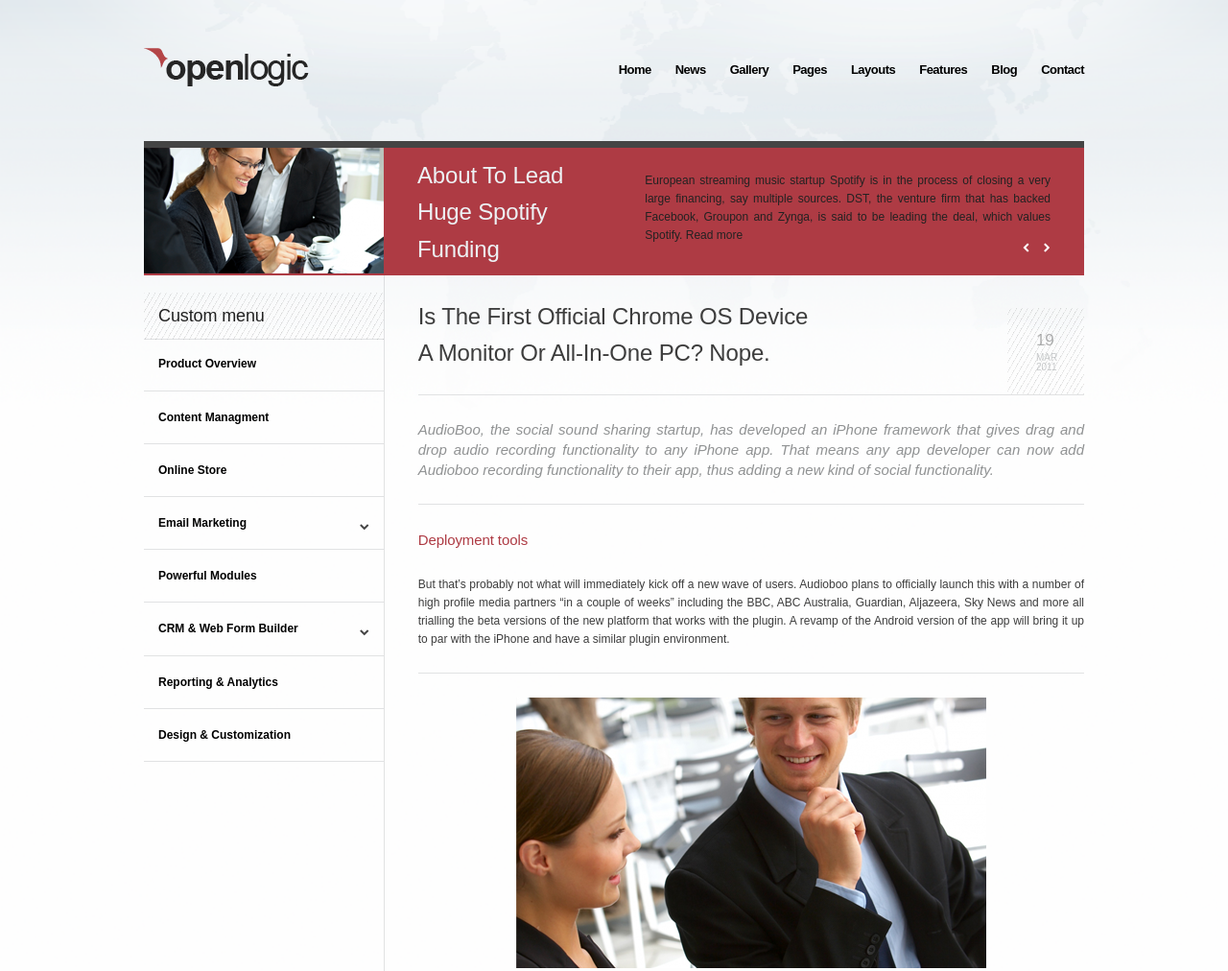
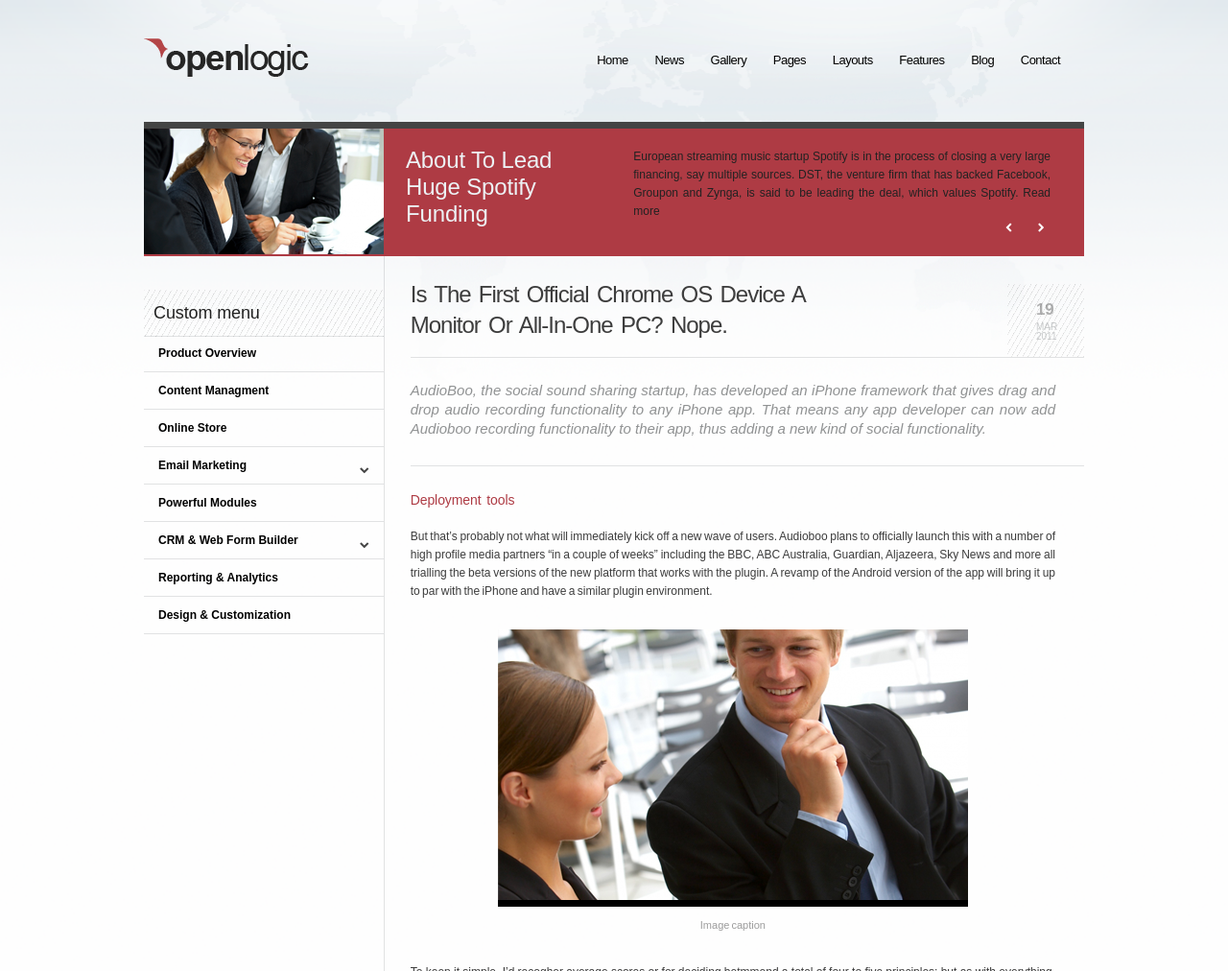
Before and after one commit to yuriy-kislenko/news, a website: page app/index.html in a window 1280 px wide. Shown: the top 1012 px of the page at 96% size. Drawn offline with Linux system fonts and the light colour scheme.

Commit message:
styles fix's

```diff
--- a/app/index.html
+++ b/app/index.html
@@ -86,12 +86,12 @@
                 </p>
             </div>
             <div class="header__section--links">
-                <a href="#">
+                <button>
                     <i class="fa fa-chevron-left" aria-hidden="true"></i>
-                </a>
-                <a href="#">
+                </button>
+                <button>
                     <i class="fa fa-chevron-right" aria-hidden="true"></i>
-                </a>
+                </button>
             </div>
         </section>
         <section class="container__section">
@@ -225,7 +225,9 @@
                     <p>
                         But that’s probably not what will immediately kick off a new wave of users. Audioboo plans to officially launch this with a number of high profile media partners “in a couple of weeks” including the BBC, ABC Australia, Guardian, Aljazeera, Sky News and more all trialling the beta versions of the new platform that works with the plugin. A revamp of the Android version of the app will bring it up to par with the iPhone and have a similar plugin environment.
                     </p>
-                    <img class="first__image" src="./assets/img/header-section/12.png" alt="people image">
+                    <div class="flex-container">
+                        <img class="first__image" src="./assets/img/header-section/12.png" alt="people image">
+                    </div>
                     <p>
                         Image caption
                     </p>
--- a/src/scss/partials/_footer.scss
+++ b/src/scss/partials/_footer.scss
@@ -7,14 +7,19 @@
         min-width: 980px;
         max-width: 980px;
         margin: 0 auto;
+        padding-top: 8px;
+        padding-left: 17px;
+        padding-right: 60px;
 
         & .flex-item {
 
             &:nth-child(2) {
-                margin-top: 42px;
+                margin-top: 40px;
+                margin-left: -39px;
             }
             &:nth-child(3) {
-                margin-top: 42px;
+                margin-top: 40px;
+                margin-left: -39px;
             }
 
             & p {
@@ -66,7 +71,7 @@
 
                 }
 
-                & a:nth-child(1) {
+                & a:nth-child(2) {
                     background-position: -34px -0px;
                     display: inline-block;
                     &:hover {
@@ -74,7 +79,7 @@
                     }
                 }
 
-                & a:nth-child(2) {
+                & a:nth-child(3) {
                     background-position: -34px -29px;
                     display: inline-block;
                     &:hover {
@@ -82,7 +87,7 @@
                     }
                 }
 
-                & a:nth-child(3) {
+                & a:nth-child(4) {
                     background-position: -34px -58px;
                     display: inline-block;
                     &:hover {
@@ -90,7 +95,7 @@
                     }
                 }
 
-                & a:nth-child(4) {
+                & a:nth-child(1) {
                     background-position: -34px -87px;
                     display: inline-block;
                     &:hover {
@@ -164,10 +169,3 @@
     min-width: 980px;
     margin: 0 auto;
 }
-.header {
-    max-width: 980px;
-    min-width: 980px;
-    margin: 0 auto;
-    margin-bottom: 30px;
-    margin-top: 30px;
-}
--- a/src/scss/partials/_header.scss
+++ b/src/scss/partials/_header.scss
@@ -1,20 +1,28 @@
+.header {
+  max-width: 980px;
+  min-width: 980px;
+  margin: 0 auto;
+}
+
 .header {
   display: flex;
   justify-content: space-between;
-  padding: 20px 0;
+  padding: 40px 0;
 
     & .logo {
 
     }
 
     & .nav {
+      margin-right: 25px;
 
       // position: absolute;
       // right: 0;
 
         & ul li {
-          float: left;
-          margin-right: 25px;
+          margin-right: 24px;
+          display: inline-block;
+          padding-left: 0;
 
           &:last-child {
             margin-right: 0;
@@ -26,7 +34,7 @@
             font-size: 13px;
             transition: $primaryTrans;
             letter-spacing: -0.51px;
-            font-weight: 700;
+            font-weight: 500;
             letter-spacing: -0.51px;
             font-family: $primaryFont;
 
--- a/src/scss/partials/_main.scss
+++ b/src/scss/partials/_main.scss
@@ -18,7 +18,7 @@
         position: relative;
 
         & .header__section--image {
-            margin-right: 35px;
+            margin-right: 23px;
 
             & img {
                 margin-bottom: -5px;
@@ -36,9 +36,10 @@
                 font-weight: 400;
                 letter-spacing: -0.16px;
                 white-space: nowrap;
-                padding-top: 10px;
+                padding-top: 19px;
                 margin-top: 0;
                 margin-bottom: 0;
+                line-height: 28px;
             }
 
         }
@@ -53,7 +54,7 @@
                 font-size: 12px;
                 font-weight: 400;
                 line-height: 19px;
-                padding-top: 25px;
+                padding-top: 20px;
                 margin-top: 0;
                 margin-bottom: 0;
             }
@@ -68,13 +69,15 @@
             font-size: 10px;
 
 
-            & a:first-child {
+            & button:first-child {
                 margin-right: 15px;
             }
 
-            & a {
+            & button {
                 color: #ffffff;
                 transition: $primaryTrans;
+                background: transparent;
+                border: none;
 
                 &:hover {
                     color: #9e9e9e;
@@ -105,11 +108,12 @@
                     font-family: $primaryFont;
                     font-size: 18px;
                     font-weight: 400;
-                    letter-spacing: -0.12px;
-                    padding-left: 15px;
+                    letter-spacing: -.12px;
+                    padding-left: 10px;
                     padding-top: 10px;
                     padding-bottom: 10px;
                     border-bottom: 1px solid #5559602b;
+                    margin-top: 35px;
                 }
 
             }
@@ -117,6 +121,10 @@
             & .catalog__accordion {
                 transition: $primaryTrans;
                 margin-top: -20px;
+
+                & ul {
+                    line-height: 3px;
+                }
 
                 ul>li {
                     list-style-type: none;
@@ -168,7 +176,7 @@
 
         & .page__content {
             // width: 100%;
-            padding: 0 0px 35px 35px;
+            padding: 0 0 21px 27px;
             width: 730px;
 
             & .article-head {
@@ -178,24 +186,27 @@
 
                 & .article__heading {
                     max-width: 412px;
+                    max-height: 105px;
 
                     p {
                         color: #3d3d3d;
                         font-family: $primaryFont;
                         font-size: 24px;
                         font-weight: 400;
-                        letter-spacing: -0.16px;
+                        letter-spacing: -1px;
+                        line-height: 32px;
+                        word-spacing: 2.6px;
                     }
 
                 }
 
                 & .article__date {
-                    padding: 20px 30px;
-                    display: inline-block;
+                    padding: 13px 30px;
                     width: 80px;
-                    height: 90px;
+                    height: 76px;
                     background: repeating-linear-gradient(-60deg,#0000,#55555538 1px,transparent 0,transparent 5px);
-                    margin-top: 34px;
+                    display: initial;
+                    align-self: flex-end;
 
                     & p {
                         margin-top: 0;
@@ -207,7 +218,7 @@
                         color: #3c3c3c;
                         font-family: $primaryFont;
                         font-size: 17px;
-                        font-weight: 400;
+                        font-weight: 700;
                         text-transform: uppercase;
                         letter-spacing: -0.12px;
                     }
@@ -237,6 +248,7 @@
 
             & .article-descriptions {
                 border-bottom: 1px solid #5559602b;
+                padding-right: 30px;
 
                 & p {
                     color: #909293;
@@ -244,40 +256,53 @@
                     font-size: 15px;
                     font-weight: 400;
                     font-style: italic;
-                    line-height: 21px;
-                    margin-top: 25px;
-                    margin-bottom: 25px;
+                    line-height: 20px;
                     text-align: justify;
+                    padding-top: 9px;
+                    padding-bottom: 13px;
                 }
 
             }
 
             & .article-text-head {
-                margin-top: 25px;
-                margin-bottom: 25px;
+
 
                 & p {
                 color: #ae3b44;
                 font-family: $primaryFont;
-                font-size: 15px;
+                font-size: 14px;
                 font-weight: 400;
                 letter-spacing: -0.1px;
+                line-height: 27px;
+                word-spacing: 2px;
+                padding-top: 22px;
+                padding-bottom: 15px;
+                margin-block-start: 0;
+                margin-block-end: 0;
                 }
 
             }
 
             & .article-text {
+                padding-right: 30px;
 
-                & .first__image {
-                    position: relative;
-                    margin-left: 50%;
-                    left: -245px;
+                & .flex-container {
+                    display: flex;
+                    justify-content: center;
+                    padding-bottom: 10px;
+
+                    & img {
+                        border-bottom: 7px solid #000;
+                    }
+
                 }
+
                 & .img2 {
                     float: left;
-                    margin-top: 25px;
-                    margin-bottom: 25px;
+                    margin-top: 30px;
+                    margin-bottom: 30px;
                     margin-right: 30px;
+                    border-bottom: 7px solid #000;
                 }
 
                 & p {
@@ -287,12 +312,20 @@
                 font-weight: 400;
                 line-height: 19px;
                 text-align: justify;
-                padding-bottom: 25px;
+                padding-bottom: 30px;
+                -webkit-margin-before: 0;
+                margin-block-start: 0;
+                margin-block-end: 0;
+                word-spacing: -1px;
                 border-bottom: 1px solid #5559602b;
+
+                &:first-child {
+                    border: none;
+                }
                 }
 
                 & p:nth-child(1) {
-                    margin-bottom: 25px;
+
                 }
                 & p:nth-child(3) {
                     opacity: 0.5;
@@ -302,18 +335,20 @@
                     font-weight: 400;
                     line-height: 19px;
                     text-align: center;
+                    border-bottom: none;
                 }
 
                 & .article-text2 {
-                margin-top: 25px;
-                margin-bottom: 25px;
 
                 & p {
                 color: #ae3b44;
                 font-family: $primaryFont;
                 font-size: 15px;
                 font-weight: 400;
-                letter-spacing: -0.1px;
+                letter-spacing: -.1px;
+                border-bottom: 0;
+                padding-top: 23px;
+                padding-bottom: 19px;
                 }
                 }
 
@@ -325,23 +360,35 @@
                         text-decoration: none;
                         color: $primaryColor;
                         transition: $primaryTrans;
-                        margin-top: 23px;
+                        margin-top: 19px;
+                        font-size: 15px;
+                        letter-spacing: 0.5px;
+
 
                         &:hover {
                             color: black;
                         }
                     }
 
+
+                    & a:first-child {
+                        margin-left: 2px;
+                    }
+
+                    & a:last-child {
+                        margin-right: -28px;
+                    }
+
                     & a:first-child::before {
                         content: '\f137';
                         font-family: fontAwesome;
-                        margin-right: 10px;
+                        margin-right: 20px;
                     }
 
                     & a:last-child::after {
                         content: '\f138';
                         font-family: fontAwesome;
-                        margin-left: 10px;
+                        margin-left: 20px;
                     }
                 }
 
@@ -353,13 +400,14 @@
     }
 
     & .clients {
+        padding: 0px 0px 15px 0px;
         & .container {
             display: flex;
             flex-direction: row;
             justify-content: space-between;
             align-items: center;
-            padding-top: 25px;
-            padding-bottom: 25px;
+            padding-top: 11px;
+            padding-bottom: 0px;
 
             & p {
                 color: #212121;
@@ -367,6 +415,7 @@
                 font-size: 18px;
                 font-weight: 400;
                 letter-spacing: -0.12px;
+                margin-left: 20px;
             }
 
             & a {
@@ -377,24 +426,28 @@
 
                 &:nth-child(2) {
                     background-position: -0px -0px; width: 104px; height: 42px;
+                    margin-left: -11px;
                     &:hover {
                         background-position: -0px -42px; width: 104px; height: 42px;
                     }
                 }
                 &:nth-child(3) {
                     background-position: -0px -230px; width: 66px; height: 43px;
+                    margin-left: -10px;
                     &:hover {
                         background-position: -0px -273px; width: 66px; height: 43px;
                     }
                 }
                 &:nth-child(4) {
                     background-position: -0px -84px; width: 71px; height: 44px;
+                    margin-right: -20px;
                     &:hover {
                         background-position: -0px -128px; width: 71px; height: 44px;
                     }
                 }
                 &:nth-child(5) {
                     background-position: -0px -172px; width: 71px; height: 29px;
+                    margin-right: -23px;
                     &:hover {
                         background-position: -0px -201px; width: 71px; height: 29px;
                     }
@@ -405,6 +458,7 @@
                     height: 30px!important;
                     background-repeat: repeat-y;
                     background-position: 0 -172px !important;
+                        margin-right: 50px;
                 }
 
             }
```
Also changed, not shown: app/assets/css/style.css, app/assets/css/style.min.css.
